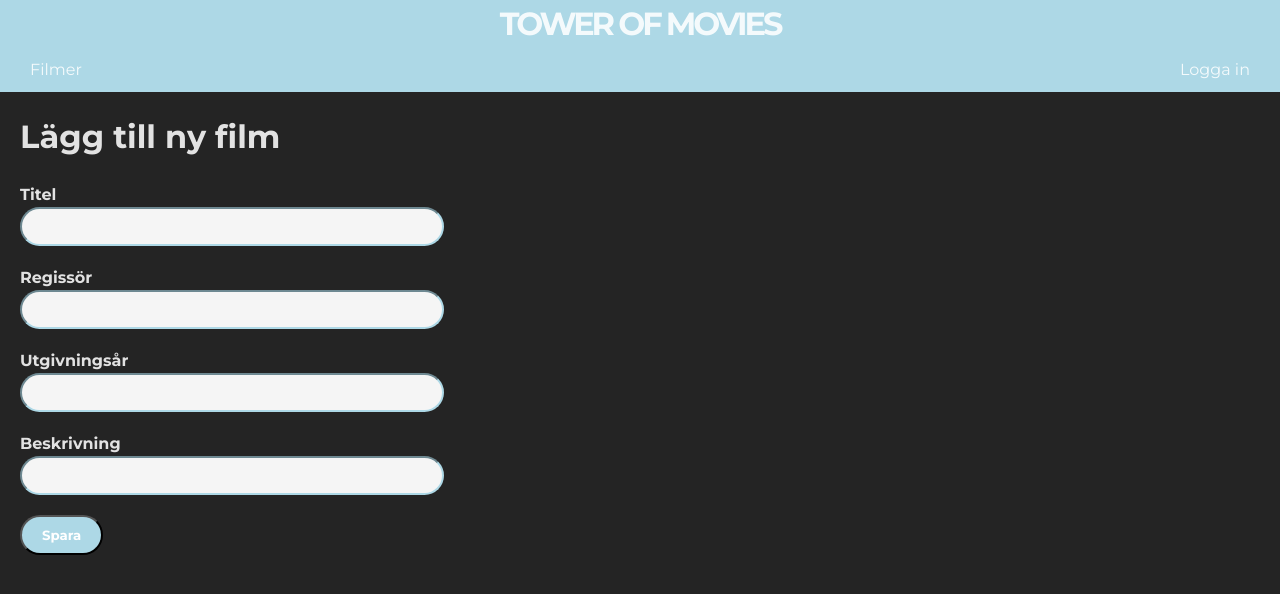
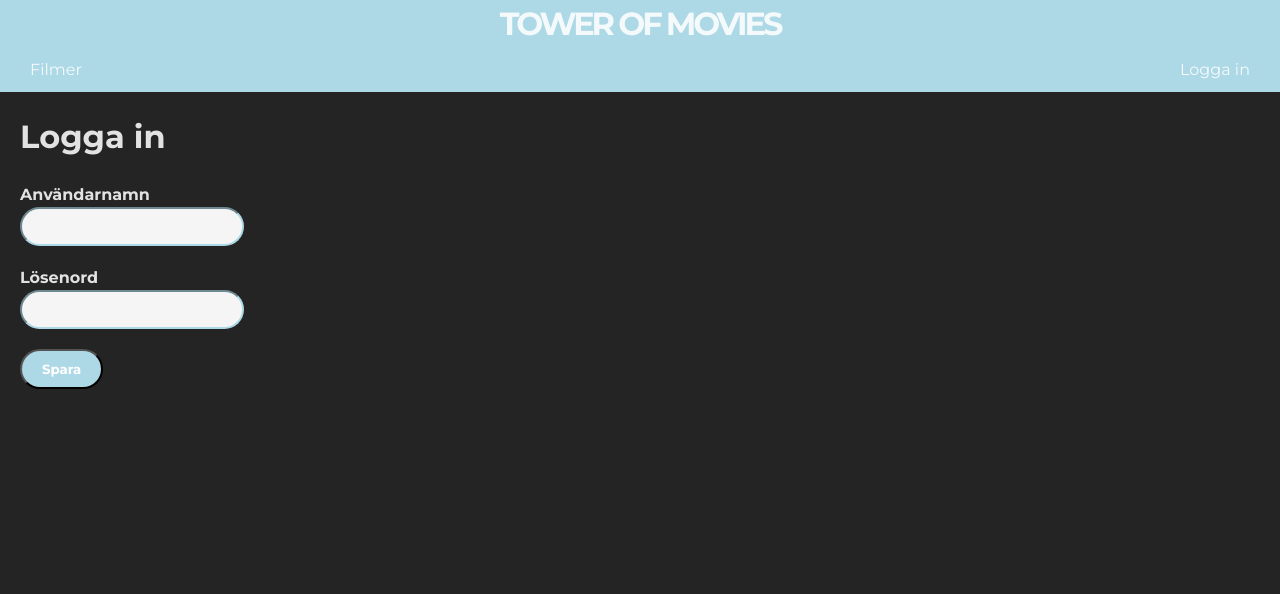
Before and after one commit to Frommflin/agil-test-assignment, a React (Vite) app: page / in a window 1280 px wide. Shown: the top 594 px of the page. Built offline with nearby package versions, Linux system fonts and the light colour scheme.

Commit message:
Adding log-in page

```diff
--- a/src/App.jsx
+++ b/src/App.jsx
@@ -1,6 +1,7 @@
 import Header from './components/Header/Header'
 import FormPage from './pages/FormPage'
 import ListPage from './pages/ListPage'
+import LoginPage from './pages/LoginPage'
 
 function App() {
 
@@ -9,7 +10,8 @@ function App() {
       <Header/>
       <div className='page'>
         {/* <ListPage/> */}
-        <FormPage/>
+        {/* <FormPage/> */}
+        <LoginPage/>
       </div>
 
     </>
--- /dev/null
+++ b/src/components/LoginForm/LoginForm.jsx
@@ -0,0 +1,15 @@
+import React from 'react'
+import styles from './loginform.module.sass'
+import InputField from '../InputField/InputField'
+
+const LoginForm = () => {
+  return (
+    <form id={styles.loginForm} method='POST'>
+      <InputField type='text' label='Användarnamn' name='username' placeholder='' />
+      <InputField type='password' label='Lösenord' name='pwd' placeholder='' />
+      <button type="submit">Spara</button>
+    </form>
+  )
+}
+
+export default LoginForm
--- /dev/null
+++ b/src/components/LoginForm/loginform.module.sass
@@ -0,0 +1,2 @@
+#loginForm
+  width: 200px
--- /dev/null
+++ b/src/pages/LoginPage.jsx
@@ -0,0 +1,11 @@
+import React from 'react'
+import LoginForm from '../components/LoginForm/LoginForm'
+
+const LoginPage = () => {
+  return (<>
+    <h1>Logga in</h1>
+    <LoginForm/>
+  </>)
+}
+
+export default LoginPage
```
